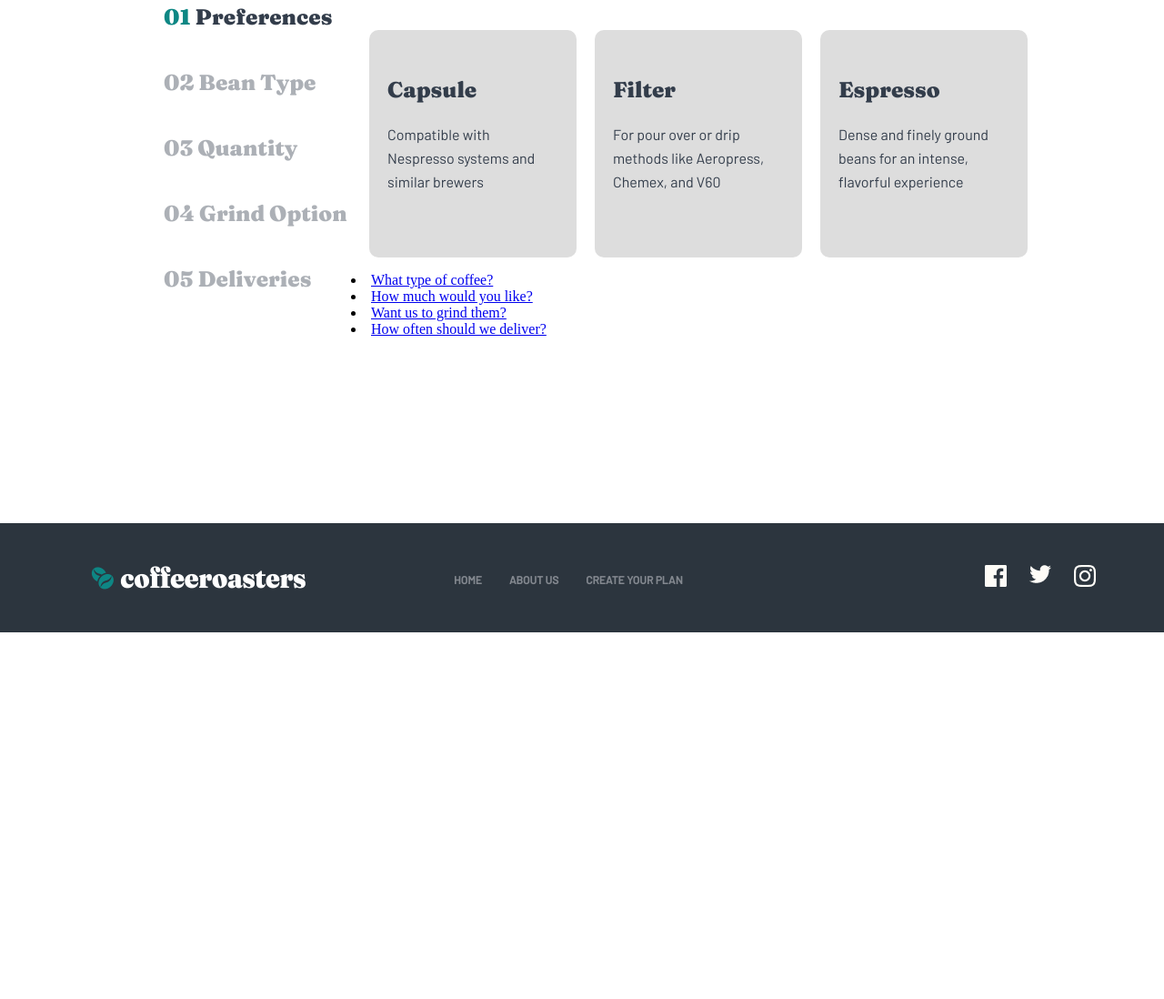
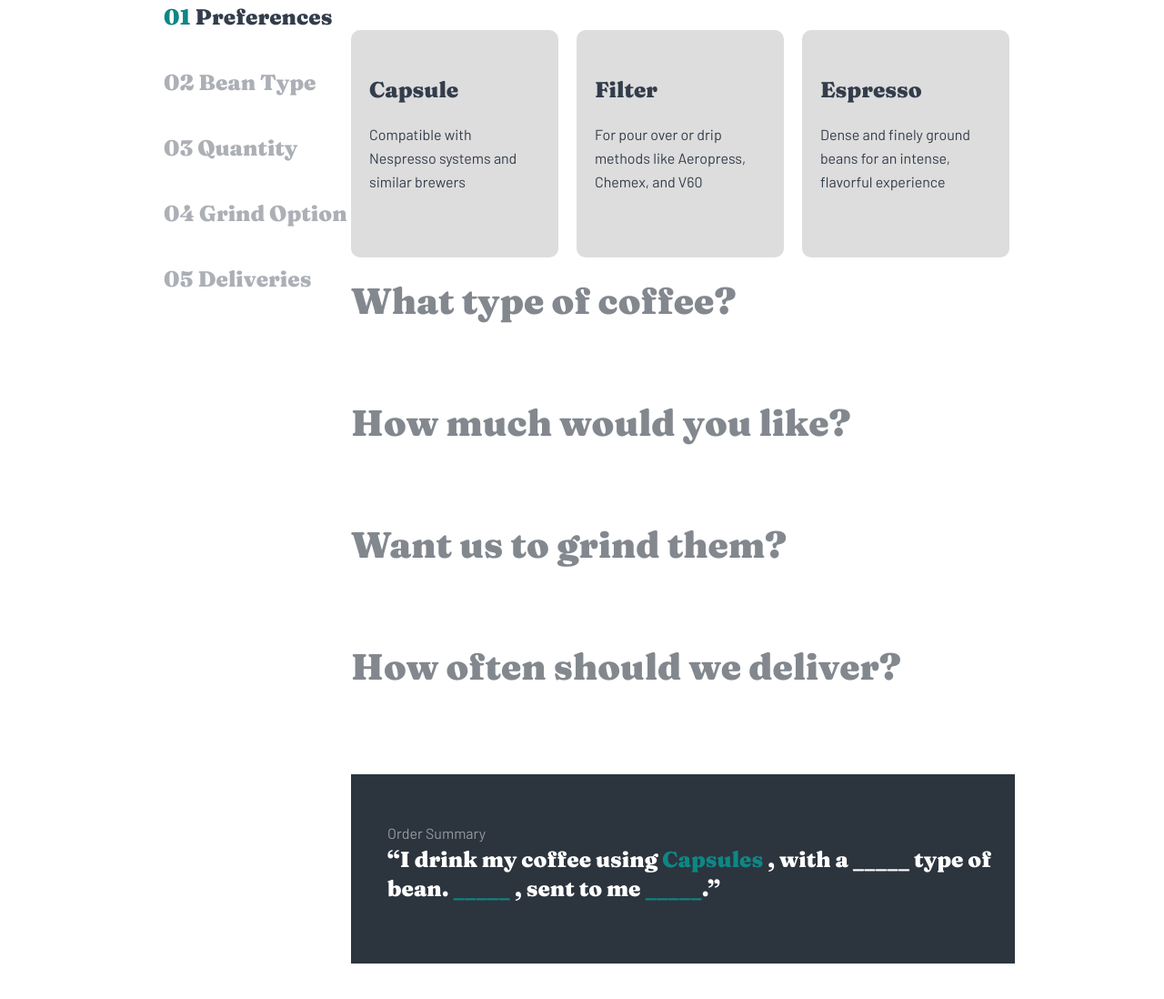
Before and after one commit to ikhtiyorovich-pro/coffee.part3, a plain HTML site: page index.html in a window 1280 px wide. Shown: the part 1336-2434 px from the top of the page at 91% size. Drawn offline with Linux system fonts and the light colour scheme.

Commit message:
css and html changes

```diff
--- a/css/main.css
+++ b/css/main.css
@@ -243,7 +243,7 @@ body {
 	line-height: 64px;
 	list-style: none;
 	text-decoration: none;
-	text-align: center;
+
 	color: #83888f;
 }
 .main-bottom-items-wrapper {
@@ -258,11 +258,10 @@ body {
 	width: 228px;
 	height: 250px;
 	list-style: none;
-	margin-left: 20px;
+	margin-right: 20px;
 	padding-top: 30px;
 	padding-left: 20px;
 	background-color: #dddddd;
-
 	border-radius: 10px;
 }
 .main-bottom-links {
@@ -290,6 +289,54 @@ body {
 	line-height: 26px;
 	list-style: none;
 }
+.main-bottom-continued-items {
+	list-style: none;
+	padding-bottom: 70px;
+}
+.main-bottom-continued-links {
+	font-family: Fraunces, sans-serif;
+	font-style: normal;
+	font-weight: 900;
+	font-size: 40px;
+	line-height: 64px;
+	list-style: none;
+	text-decoration: none;
+
+	color: #83888f;
+}
+.main-end-link-wrapper {
+	width: 730px;
+	height: 208px;
+	padding-top: 7%;
+	background-color: #2c343e;
+}
+.main-end-link {
+	font-family: Barlow, sans-serif;
+	font-style: normal;
+	font-weight: normal;
+	font-size: 16px;
+	line-height: 26px;
+	list-style: none;
+	color: white;
+	opacity: 0.5;
+}
+.main-end-links {
+	font-family: Fraunces, sans-serif;
+	font-style: normal;
+	font-weight: 900;
+	font-size: 24px;
+	line-height: 32px;
+	list-style: none;
+	text-decoration: none;
+	color: white;
+}
+.main-end-links-items {
+	color: #0e8784;
+}
+.main-end-links-types {
+	text-decoration: none;
+}
+
 /* footer */
 .site-footer-section {
 	margin-top: 200px;
--- a/index.html
+++ b/index.html
@@ -5,7 +5,7 @@
 		<meta http-equiv="X-UA-Compatible" content="IE=edge" />
 		<meta name="viewport" content="width=device-width, initial-scale=1.0" />
 		<link rel="stylesheet" href="./css/main.css" />
-		<title>Document</title>
+		<title>Coffee-Disabled</title>
 	</head>
 	<body>
 		<header class="header-wrapper">
@@ -159,18 +159,39 @@
 
 						<span class="main-bottom-continued">
 							<li class="main-bottom-continued-items">
-								<a href="#">What type of coffee?</a>
+								<a class="main-bottom-continued-links" href="#"
+									>What type of coffee?</a
+								>
 							</li>
 							<li class="main-bottom-continued-items">
-								<a href="#">How much would you like?</a>
+								<a class="main-bottom-continued-links" href="#"
+									>How much would you like?</a
+								>
 							</li>
 							<li class="main-bottom-continued-items">
-								<a href="#">Want us to grind them?</a>
+								<a class="main-bottom-continued-links" href="#"
+									>Want us to grind them?</a
+								>
 							</li>
 							<li class="main-bottom-continued-items">
-								<a href="#">How often should we deliver?</a>
-							</li></span
-						>
+								<a class="main-bottom-continued-links" href="#"
+									>How often should we deliver?</a
+								>
+							</li>
+						</span>
+
+						<ul class="main-end-link-wrapper">
+							<a class="main-end-links-types" href="#"
+								><li class="main-end-link">Order Summary</li>
+								<li class="main-end-links">
+									“I drink my coffee using
+									<span class="main-end-links-items">Capsules</span> , with a
+									<span> _____</span> type of bean.
+									<span class="main-end-links-items"> _____ </span>, sent to me
+									<span class="main-end-links-items"> _____</span>.”
+								</li></a
+							>
+						</ul>
 					</div>
 				</div>
 			</section>
```
